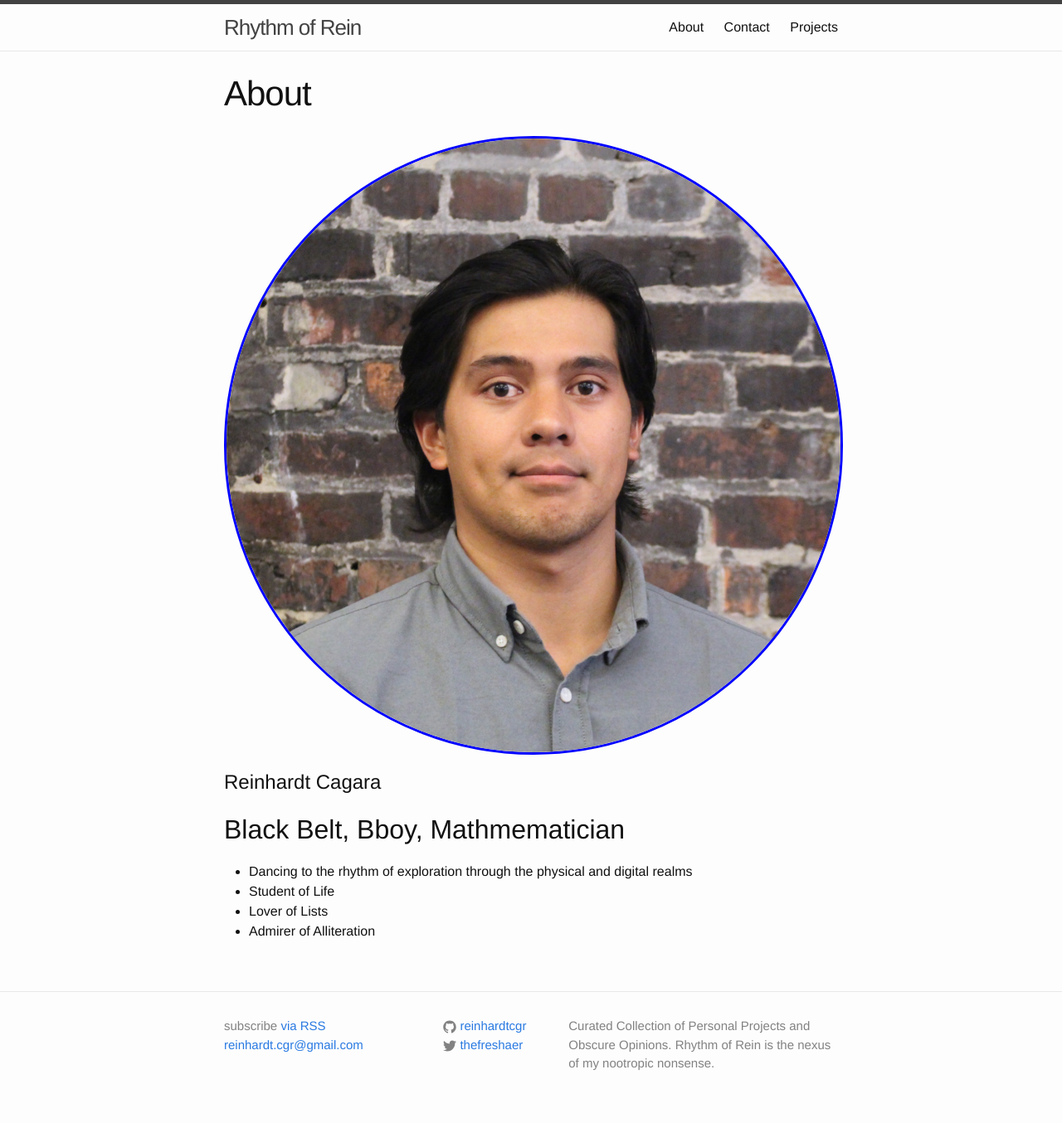
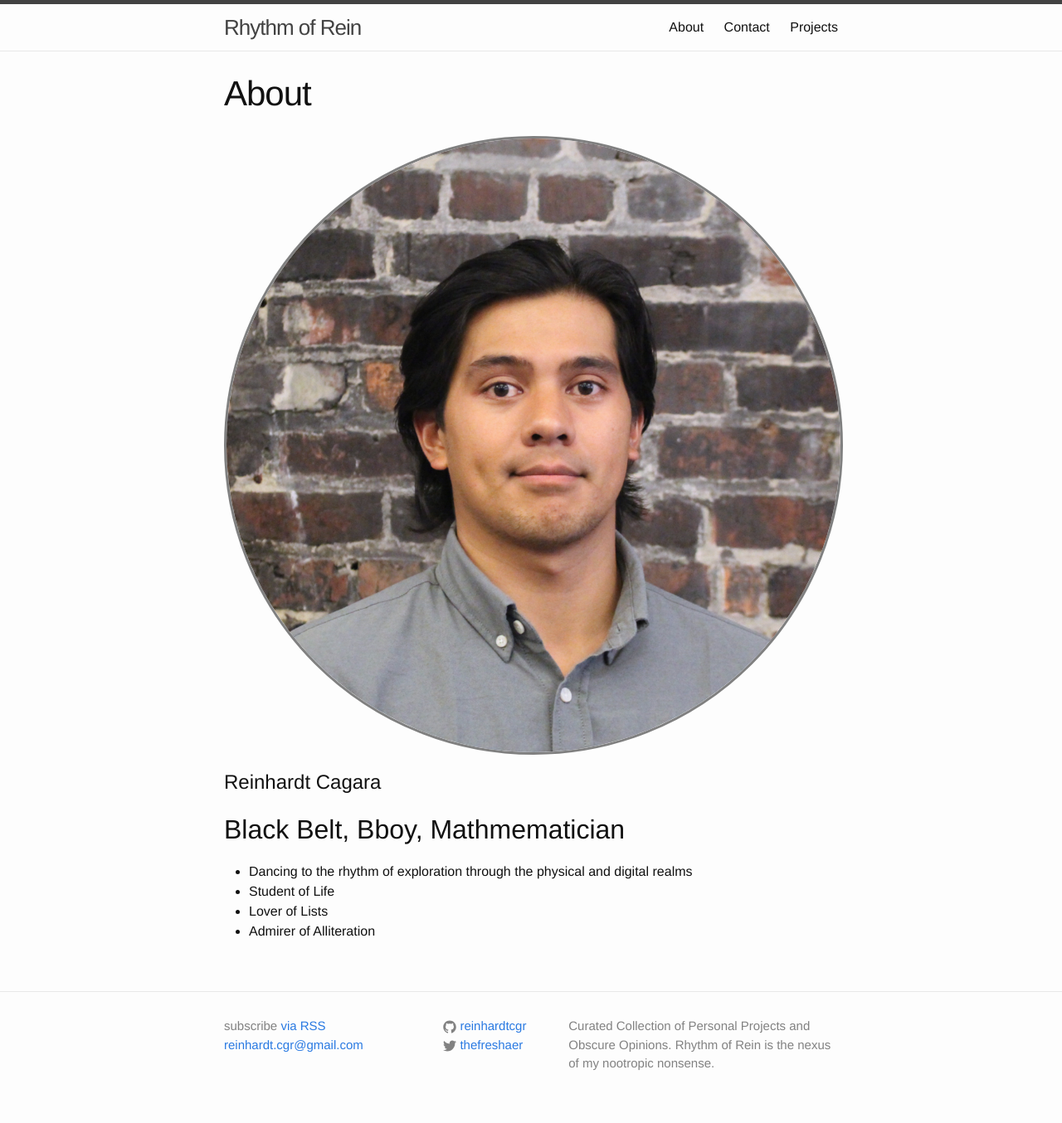
Before and after one commit to reinhardt021/reinhardt021.github.io, a Jekyll site: the page built from about.md, in a window 1280 px wide. Shown: the whole page at 83% size. Built offline with Jekyll 4.4.1, drawn with Linux system fonts in a browser that asks for light colours.

Commit message:
Changed profile picture border color

```diff
--- a/_sass/_base.scss
+++ b/_sass/_base.scss
@@ -206,6 +206,6 @@ pre {
 }
 
 .profile-pic {
-    border: solid 3px blue;
+    border: solid 3px grey;
     border-radius: 50%;
 }
```
